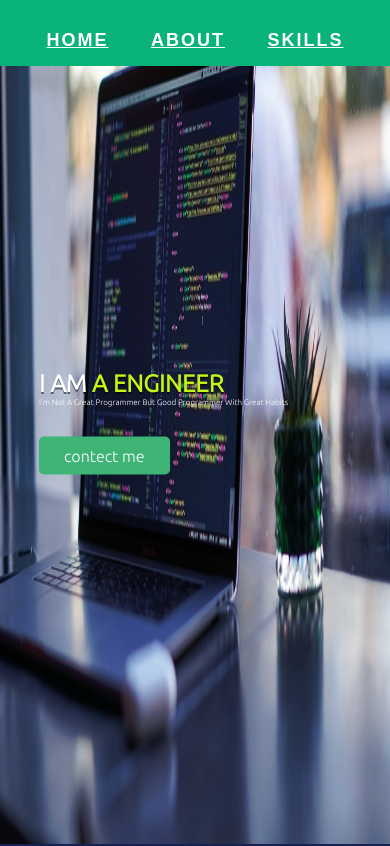
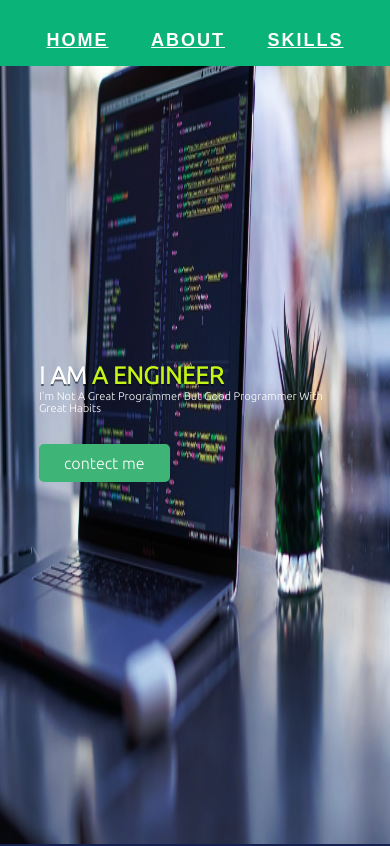
Before and after one commit to muthu8072/muthu8072.github.io, a plain HTML site: page index.html in a window 390 px wide. Shown: the top 846 px of the page. Drawn offline with Linux system fonts and the light colour scheme.

Commit message:
portfolio updated

```diff
--- a/index.html
+++ b/index.html
@@ -286,7 +286,7 @@
 					font-size: 1.5rem;
 				}
 				.wrapper p{
-					font-size: 0.5rem!important;
+					font-size: 0.7rem!important;
 
 				}
 		}
```
